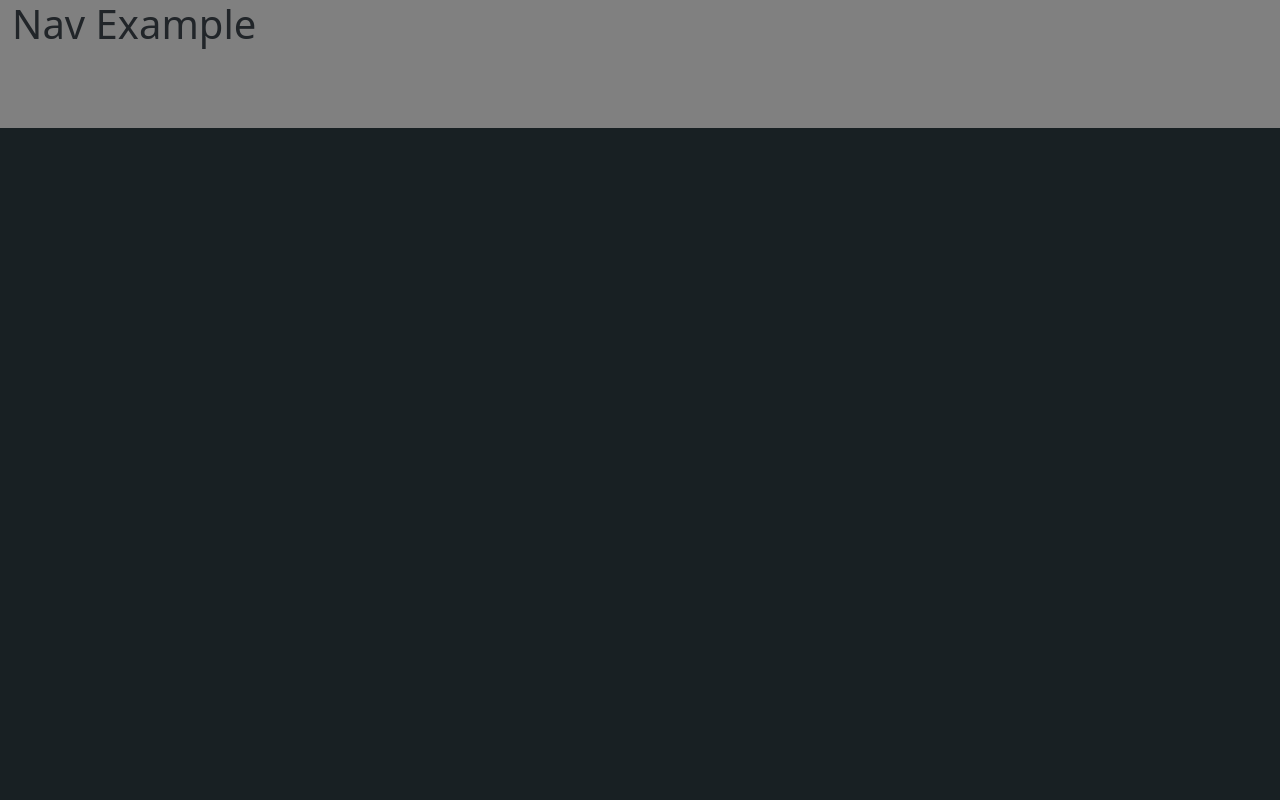
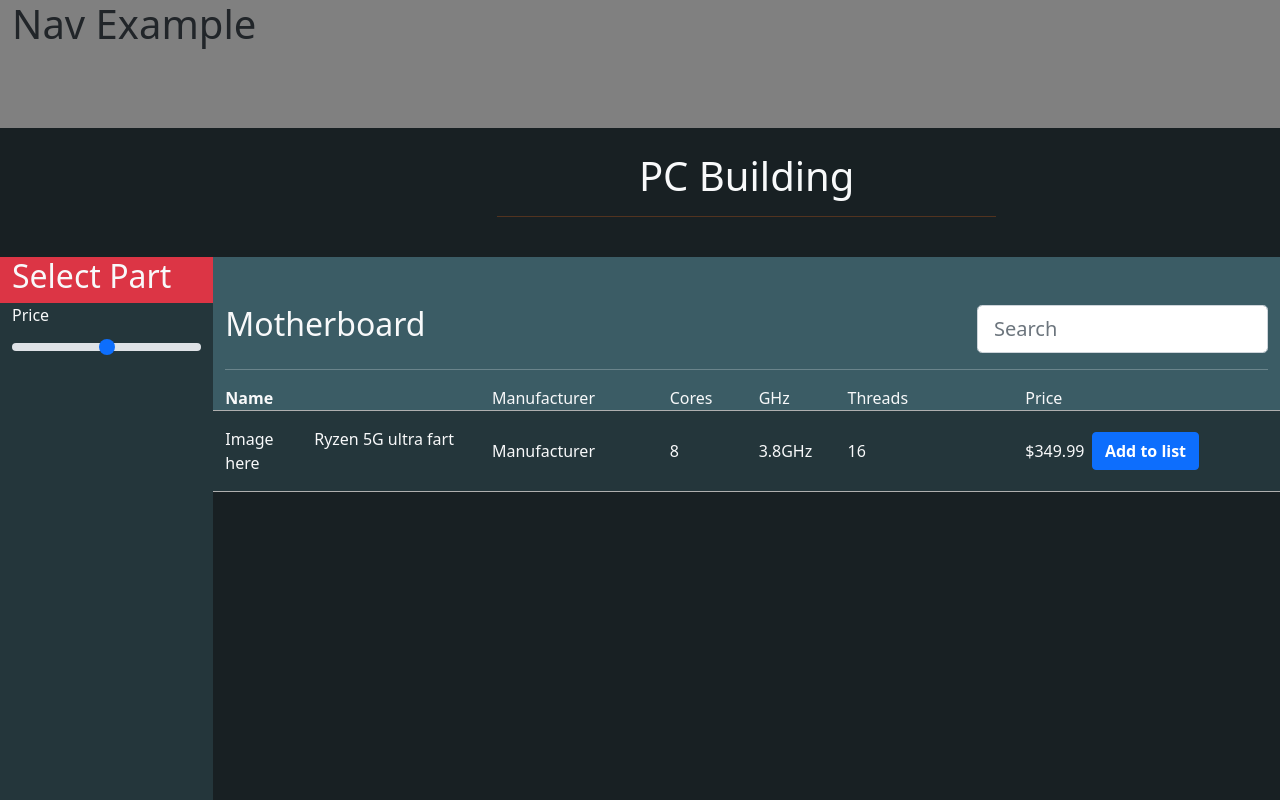
Before and after one commit to PlasmaWreck/PCPrometheus, an Angular app: page /ComputerBuilding in a window 1280 px wide. Before the commit this address led to /. Shown: the top 800 px of the page. Built offline with nearby package versions, Linux system fonts and the light colour scheme.

Commit message:
created skeleton of PC building

```diff
--- a/package.json
+++ b/package.json
@@ -22,7 +22,9 @@
     "@angular/router": "~11.2.0",
     "@ng-bootstrap/ng-bootstrap": "^9.1.0",
     "angular-routing": "^0.3.1",
+    "awesome": "0.0.7",
     "bootstrap": "^5.0.0-beta3",
+    "font": "0.0.4",
     "rxjs": "~6.6.0",
     "tslib": "^2.0.0",
     "zone.js": "~0.11.3"
--- a/src/app/app-routing.module.ts
+++ b/src/app/app-routing.module.ts
@@ -1,10 +1,12 @@
 import { NgModule } from '@angular/core';
 import { RouterModule, Routes } from '@angular/router';
+import { ComputerBuildingComponent } from './pages/computer-building/computer-building.component';
 
 import { PartsdescriptionComponent } from './pages/partsdescription/partsdescription.component'
 
 const routes: Routes = [
   {path: 'partdescription', component :PartsdescriptionComponent},
+  {path: 'ComputerBuilding', component :ComputerBuildingComponent}
 ];
 
 @NgModule({
--- a/src/app/app.module.ts
+++ b/src/app/app.module.ts
@@ -6,12 +6,14 @@ import { AppComponent } from './app.component';
 import { NgbModule } from '@ng-bootstrap/ng-bootstrap';
 import { PartsdescriptionComponent } from './pages/partsdescription/partsdescription.component';
 import { ResourcetabsComponent } from './components/resourcetabs/resourcetabs.component';
+import { ComputerBuildingComponent } from './pages/computer-building/computer-building.component';
 
 @NgModule({
   declarations: [
     AppComponent,
     PartsdescriptionComponent,
-    ResourcetabsComponent
+    ResourcetabsComponent,
+    ComputerBuildingComponent
   ],
   imports: [
     BrowserModule,
--- /dev/null
+++ b/src/app/pages/computer-building/computer-building.component.css
@@ -0,0 +1,25 @@
+.hr-tag{
+    color: #FF6D17;
+    margin-left: 17rem;
+    margin-right: 17rem;
+}
+.item_bar{
+    background-color: #24363B;
+
+    border-bottom: rgb(175, 175, 175) solid .001rem;
+}
+.spec_title{
+    border-bottom: rgb(175, 175, 175) solid .001rem;
+}
+.bg-list{
+    background-color: #3B5C65;
+}
+.bg-filter{
+    background-color: #24363B;
+
+}
+.empty_Space{
+    height: 100vh;
+    background-color: #24363B;
+
+}
--- /dev/null
+++ b/src/app/pages/computer-building/computer-building.component.html
@@ -0,0 +1,98 @@
+<div class="container-fluid text-light">
+    <div class="row py-4">
+        <div class="col-2"></div>
+        <div class="col-10 text-center">
+            <h1>PC Building</h1>
+            <hr class="hr-tag">
+        </div>
+    </div>
+    <div class="row">
+        <div class="col-2">
+            <!--Filter-->
+            <div class="row bg-filter">
+                <div class="col-12 bg-danger">
+                    <h2>Select Part</h2>
+                </div>
+                <div class="col-12">
+                    <label for="customRange1" class="form-label">Price</label>
+                    <input type="range" class="form-range" id="customRange1">
+                </div>
+            </div>
+            <!--empty Space-->
+            <div class="row empty_Space">
+
+            </div>
+        </div>
+        <div class="col-10">
+            <!--Body-->
+            <div class="row bg-list">
+                <div class="col-12">
+                    <div class="row pt-5">
+                        <div class="col-6 ">
+                            <h2>
+                                Motherboard
+                            </h2>
+                        </div>
+                        <div class="col-6 d-flex justify-content-end">
+                            <div class="row">
+                                <div class="col-2">
+                                    <i class="fav fa-500px"></i>
+                                </div>
+                                <div class="col-10">
+                                    <input class="form-control form-control-lg" type="text" placeholder="Search"
+                                        aria-label=".form-control-lg example">
+                                </div>
+                            </div>
+                        </div>
+                        <div class="col-12">
+                            <hr>
+                        </div>
+                    </div>
+                </div>
+
+                <div class="col-12">
+                    <div class="row">
+                        <div class="spec_title col-3"><b>Name</b></div>
+                        <div class="spec_title col-2">Manufacturer</div>
+                        <div class="spec_title col-1">Cores</div>
+                        <div class="spec_title col-1">GHz</div>
+                        <div class="spec_title col-2">Threads</div>
+                        <div class="spec_title col-3">Price</div>
+                    </div>
+                    <!--//Item-->
+                    <div class="row item_bar py-3 d-flex align-items-center">
+                        <div class=" col-3">
+                            <div class="row">
+                                <div class="col-4">
+                                    Image here
+                                </div>
+                                <div class="col-8">
+                                    Ryzen 5G ultra fart
+                                </div>
+                            </div>
+                        </div>
+                        <div class="col-2">Manufacturer</div>
+                        <div class="col-1">8</div>
+                        <div class="col-1">3.8GHz</div>
+                        <div class="col-2">16</div>
+                        <div class="col-3">
+                            <div class="row">
+                                <div class="col-3 d-flex align-items-center">
+                                    $349.99
+                                </div>
+                                <div class="col-9">
+                                    <div class="btn btn-primary"><b>Add to list</b></div>
+                                </div>
+                            </div>
+                        </div>
+                    </div>
+                    <!--//Item-->
+
+                </div>
+
+
+
+            </div>
+        </div>
+    </div>
+</div>
--- /dev/null
+++ b/src/app/pages/computer-building/computer-building.component.ts
@@ -0,0 +1,15 @@
+import { Component, OnInit } from '@angular/core';
+
+@Component({
+  selector: 'app-computer-building',
+  templateUrl: './computer-building.component.html',
+  styleUrls: ['./computer-building.component.css']
+})
+export class ComputerBuildingComponent implements OnInit {
+
+  constructor() { }
+
+  ngOnInit(): void {
+  }
+
+}
```
Also changed, not shown: 2 other files (tests, documents, lock files or other folders).
